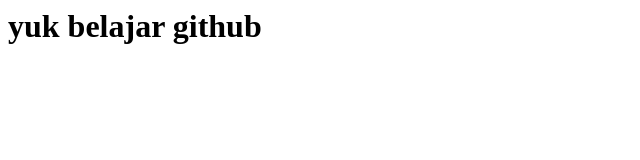
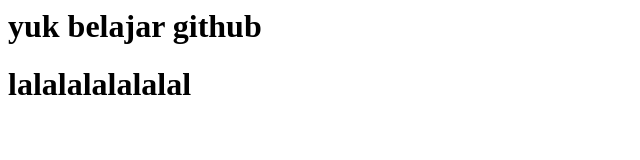
Before and after one commit to kartikaVina13/kartikaVina13.github.io, a plain HTML site: page index.html in a window 1280 px wide. Shown: the whole page, without its empty margins (0-640 px from the left). Drawn offline with Linux system fonts and the light colour scheme.

Commit message:
commit ke 2
lalalalalaalla

```diff
--- a/index.html
+++ b/index.html
@@ -2,5 +2,7 @@
     <head></head>
     <body>
        <h1>yuk belajar github</h1>
+        <h1>lalalalalalalal</h1>
+
     </body>
 </html>
```
